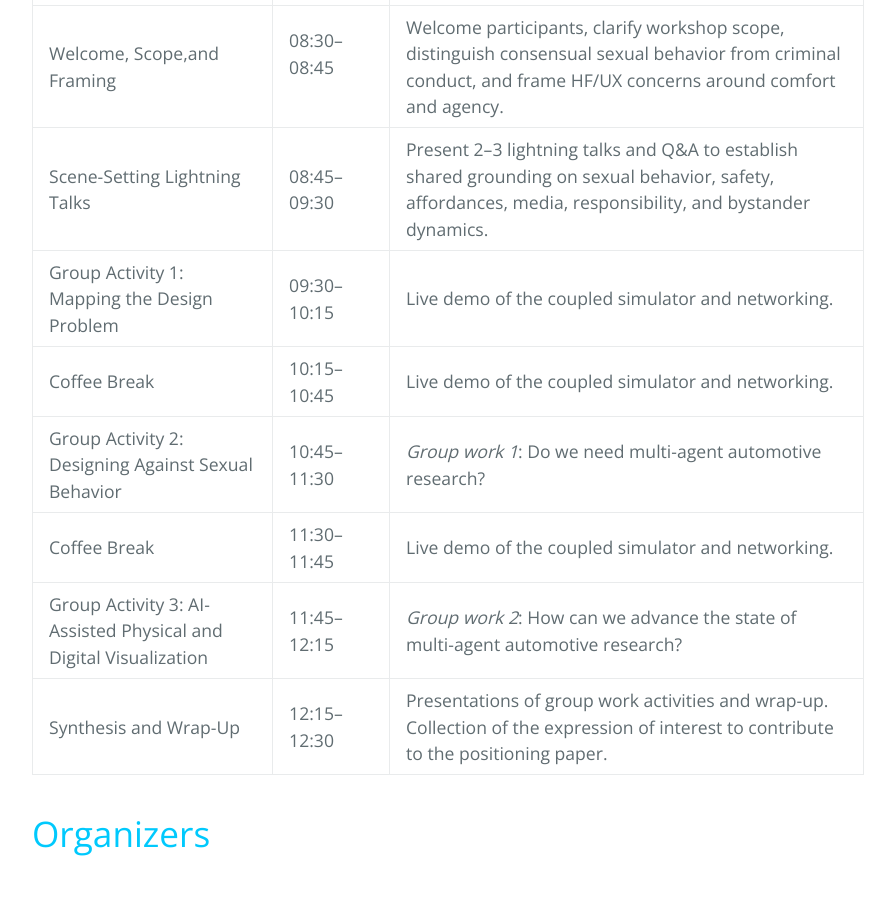
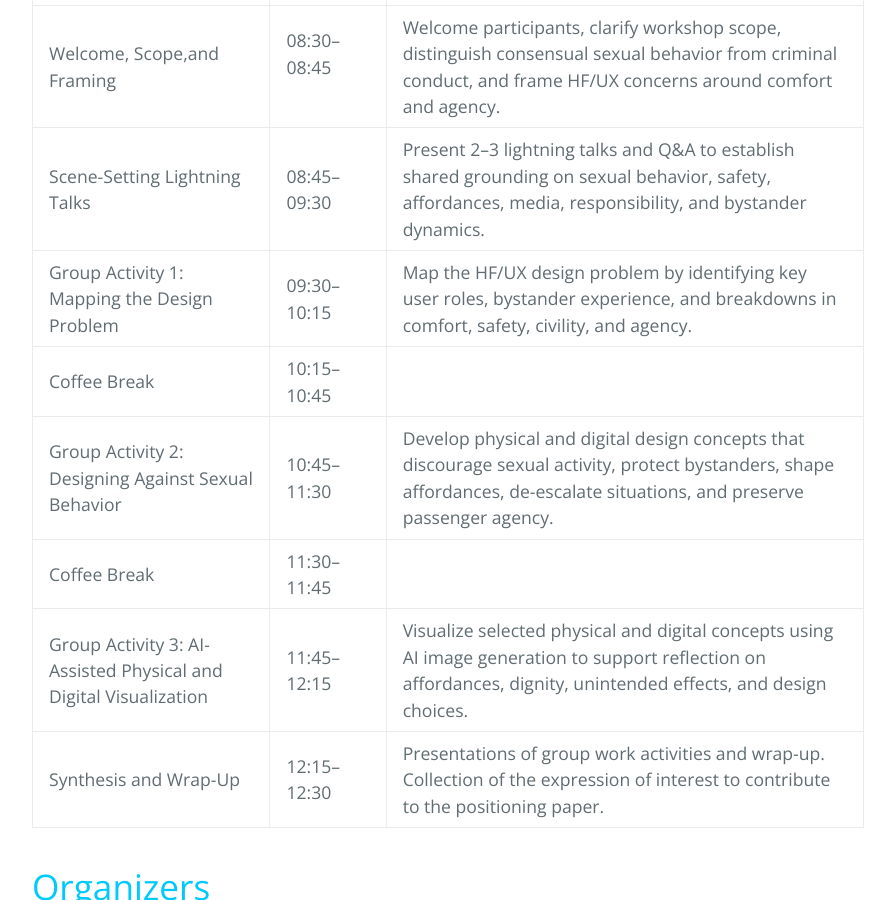
Before and after one commit to love-in-traffic/love-in-traffic.github.io, a Jekyll site: the page built from index.md, in a window 1280 px wide and 900 px high, scrolled down 1482 px. Shown: the whole window, without its empty margins (192-1087 px from the left). Built offline with Jekyll 4.4.1, drawn with Linux system fonts in a browser that asks for light colours.

Commit message:
Update index.md

```diff
--- a/index.md
+++ b/index.md
@@ -26,11 +26,11 @@ The workshop (W1) will take place on 20 September 2026, 08:30–12:30 in room 21
 -------------------|--------------------|--------------------------------------------------------------------------------------------------------------------------------------
  Welcome, Scope,and Framing<img width=10/> | 08:30–08:45<img width=70/> | Welcome participants, clarify workshop scope, distinguish consensual sexual behavior from criminal conduct, and frame HF/UX concerns around comfort and agency.
  Scene-Setting Lightning Talks | 08:45–09:30 | Present 2–3 lightning talks and Q&A to establish shared grounding on sexual behavior, safety, affordances, media, responsibility, and bystander dynamics.
- Group Activity 1: Mapping the Design Problem | 09:30–10:15 | Live demo of the coupled simulator and networking.
- Coffee Break | 10:15–10:45 | Live demo of the coupled simulator and networking.
- Group Activity 2: Designing Against Sexual Behavior | 10:45–11:30 | *Group work 1*: Do we need multi-agent automotive research?
- Coffee Break | 11:30–11:45 | Live demo of the coupled simulator and networking.
- Group Activity 3: AI-Assisted Physical and Digital Visualization | 11:45–12:15 | *Group work 2*: How can we advance the state of multi-agent automotive research?
+ Group Activity 1: Mapping the Design Problem | 09:30–10:15 | Map the HF/UX design problem by identifying key user roles, bystander experience, and breakdowns in comfort, safety, civility, and agency.
+ Coffee Break | 10:15–10:45 |
+ Group Activity 2: Designing Against Sexual Behavior | 10:45–11:30 | Develop physical and digital design concepts that discourage sexual activity, protect bystanders, shape affordances, de-escalate situations, and preserve passenger agency.
+ Coffee Break | 11:30–11:45 |
+ Group Activity 3: AI-Assisted Physical and Digital Visualization | 11:45–12:15 | Visualize selected physical and digital concepts using AI image generation to support reflection on affordances, dignity, unintended effects, and design choices.
  Synthesis and Wrap-Up | 12:15–12:30 | Presentations of group work activities and wrap-up. Collection of the expression of interest to contribute to the positioning paper.
 
 # Organizers
```
